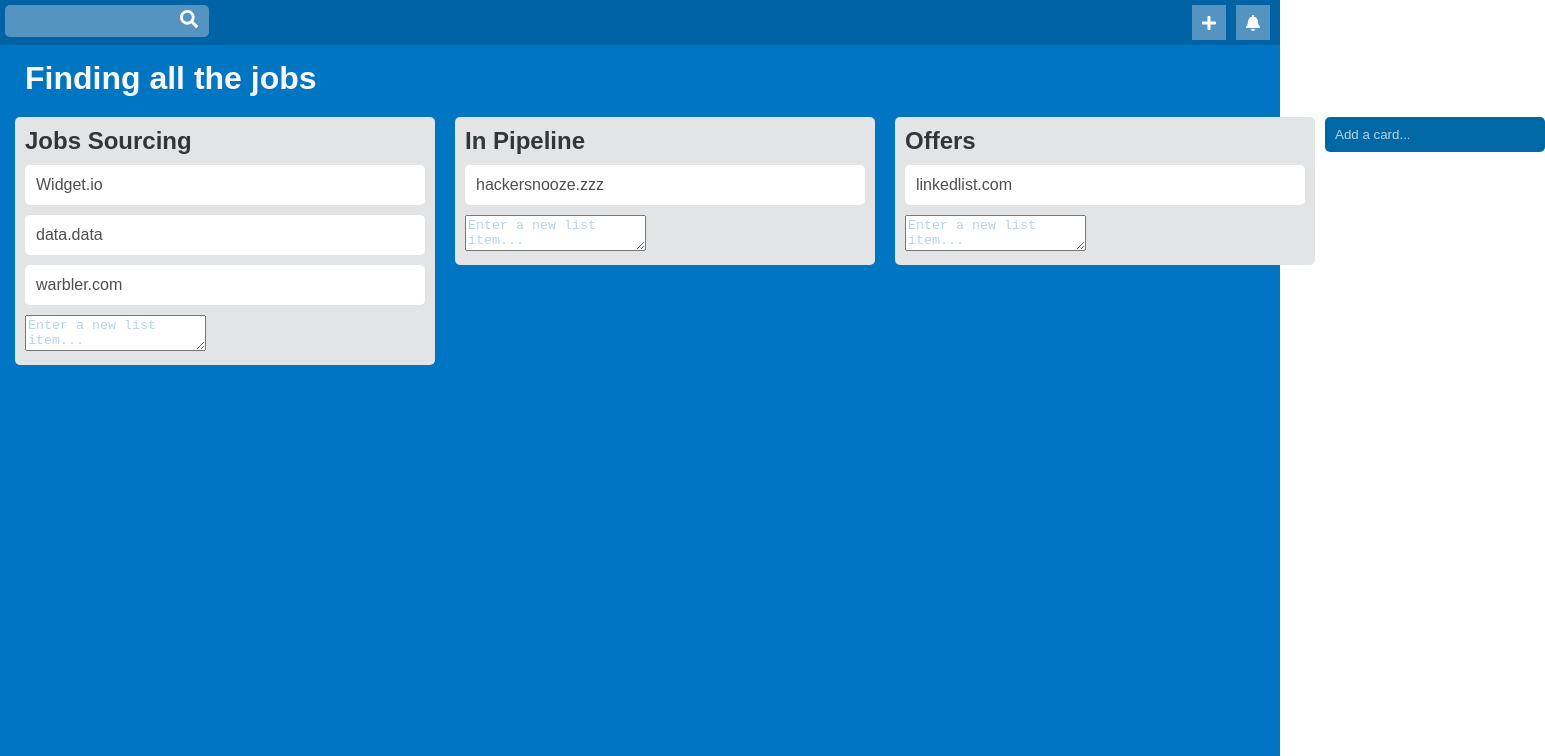
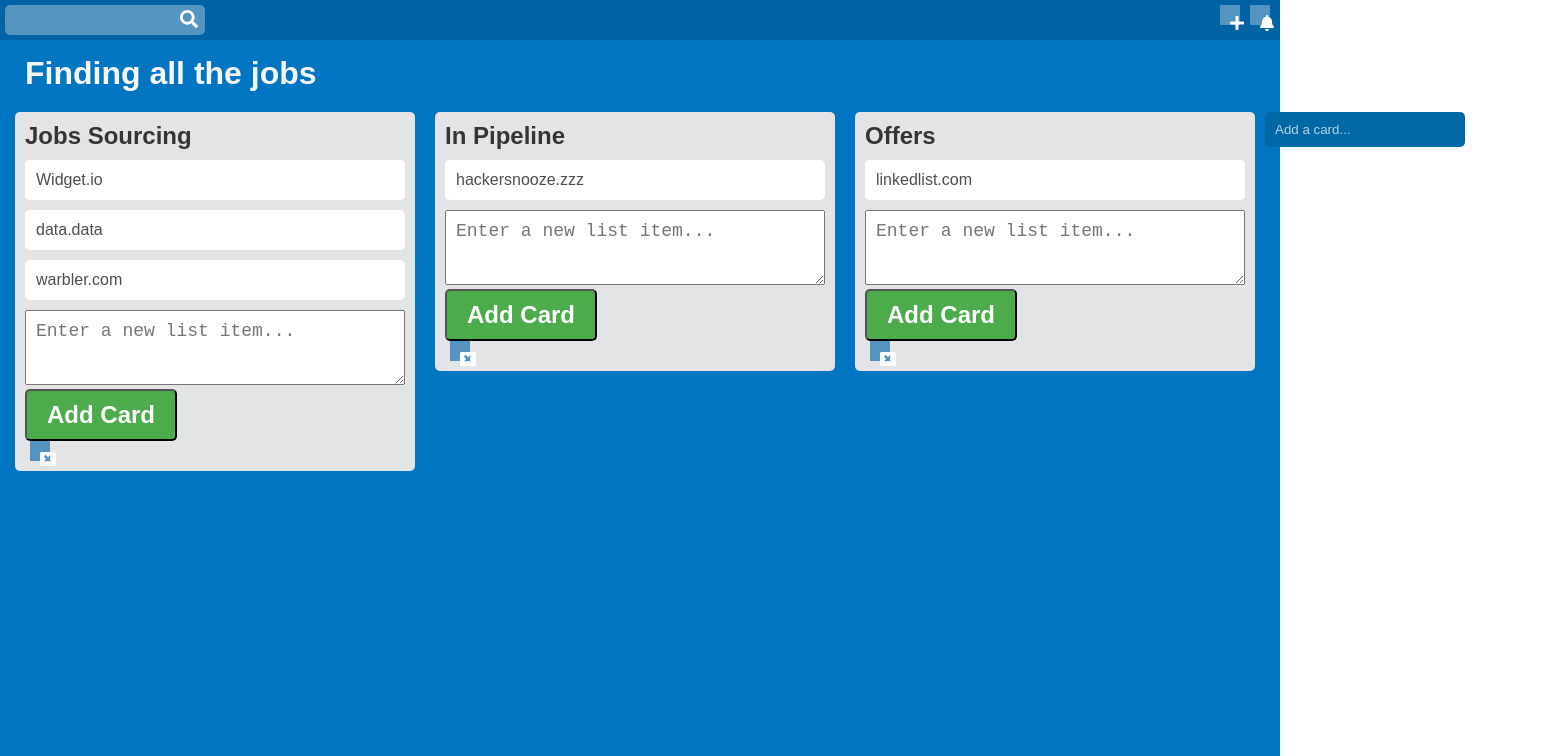
Before and after one commit to alexabush/trello-clone, a React (Create React App) app: page / in a window 1280 px wide. Shown: the top 756 px of the page, 1545 px wide, since content can reach past the window. Built offline with nearby package versions, Linux system fonts and the light colour scheme.

Commit message:
working on form submission

```diff
--- a/src/App.css
+++ b/src/App.css
@@ -1,3 +1,7 @@
+* {
+  box-sizing: border-box;
+}
+
 .App {
   height: 100vh;
   width: 100vw;
@@ -129,23 +133,39 @@ ul p {
   border-radius: 5px;
 }
 
-::-webkit-input-placeholder {
+#newListInput::-webkit-input-placeholder {
   /* Chrome/Opera/Safari */
   color: rgb(185, 211, 229);
 }
-::-moz-placeholder {
+#newListInput::-moz-placeholder {
   /* Firefox 19+ */
   color: rgb(185, 211, 229);
 }
-:-ms-input-placeholder {
+#newListInput:-ms-input-placeholder {
   /* IE 10+ */
   color: rgb(185, 211, 229);
 }
-:-moz-placeholder {
+#newListInput:-moz-placeholder {
   /* Firefox 18- */
   color: rgb(185, 211, 229);
 }
 
-#newListInput:focus {
+:focus {
   outline: none;
 }
+
+.textArea {
+  height: 75px;
+  width: 100%;
+  font-size: 18px;
+  padding: 10px;
+}
+
+.addCard {
+  background-color: rgb(76, 172, 76);
+  color: white;
+  font-size: 24px;
+  font-weight: 600;
+  padding: 10px 20px;
+  border-radius: 5px;
+}
--- a/src/components/Card.js
+++ b/src/components/Card.js
@@ -1,11 +1,24 @@
 import React, { Component } from 'react';
 import { ListItems } from '../components';
 import { FontAwesomeIcon } from '@fortawesome/react-fontawesome';
+import { faWindowClose } from '@fortawesome/free-solid-svg-icons';
 import Icon from '../components/Icon';
 
 class Card extends Component {
   state = {
-    isShowNewItemForm: true
+    isShowNewItemForm: true,
+    value: ''
+  };
+
+  handleChange = event => {
+    this.setState({ value: event.target.value });
+  };
+
+  handleSubmit = event => {
+    event.preventDefault();
+    console.log('current state: ', this.state);
+    console.log('A name was submitted: ' + this.state.value);
+    debugger;
   };
 
   toggleShowNewItemForm = () => {
@@ -24,11 +37,26 @@ class Card extends Component {
 
   getNewItemForm = () => {
     return (
-      <form>
-        <textarea type="text" placeholder="Enter a new list item..." />
-        {/* <button onClick={this.toggleShowNewItemForm}>X</button> */}
-        <Icon iconType="window-close" />
-      </form>
+      <div>
+        <form id="newListItemForm" onSubmit={this.handleSubmit}>
+          <textarea
+            type="text"
+            className="textArea"
+            placeholder="Enter a new list item..."
+            value={this.state.value}
+            onChange={this.handleChange}
+          />
+        </form>
+        <button type="submit" form="newListItemForm" className="addCard">
+          Add Card
+        </button>
+        <Icon
+          iconType={faWindowClose}
+          iconClass="icon"
+          hasBackground="true"
+          onClick={this.toggleShowNewItemForm}
+        />
+      </div>
     );
   };
 
--- a/src/components/Icon.js
+++ b/src/components/Icon.js
@@ -1,14 +1,12 @@
 import React, { Component } from 'react';
 import { FontAwesomeIcon } from '@fortawesome/react-fontawesome';
-import { faWindowClose } from '@fortawesome/free-solid-svg-icons';
 
 class Icon extends Component {
   state = {};
   render() {
-    //should style as a boolean
     const hasBackground = this.props.hasBackground ? 'iconContainer' : '';
     return (
-      <div className={hasBackground}>
+      <div className={hasBackground} onClick={this.props.onClick}>
         <FontAwesomeIcon
           className={this.props.iconClass}
           icon={this.props.iconType}
```
